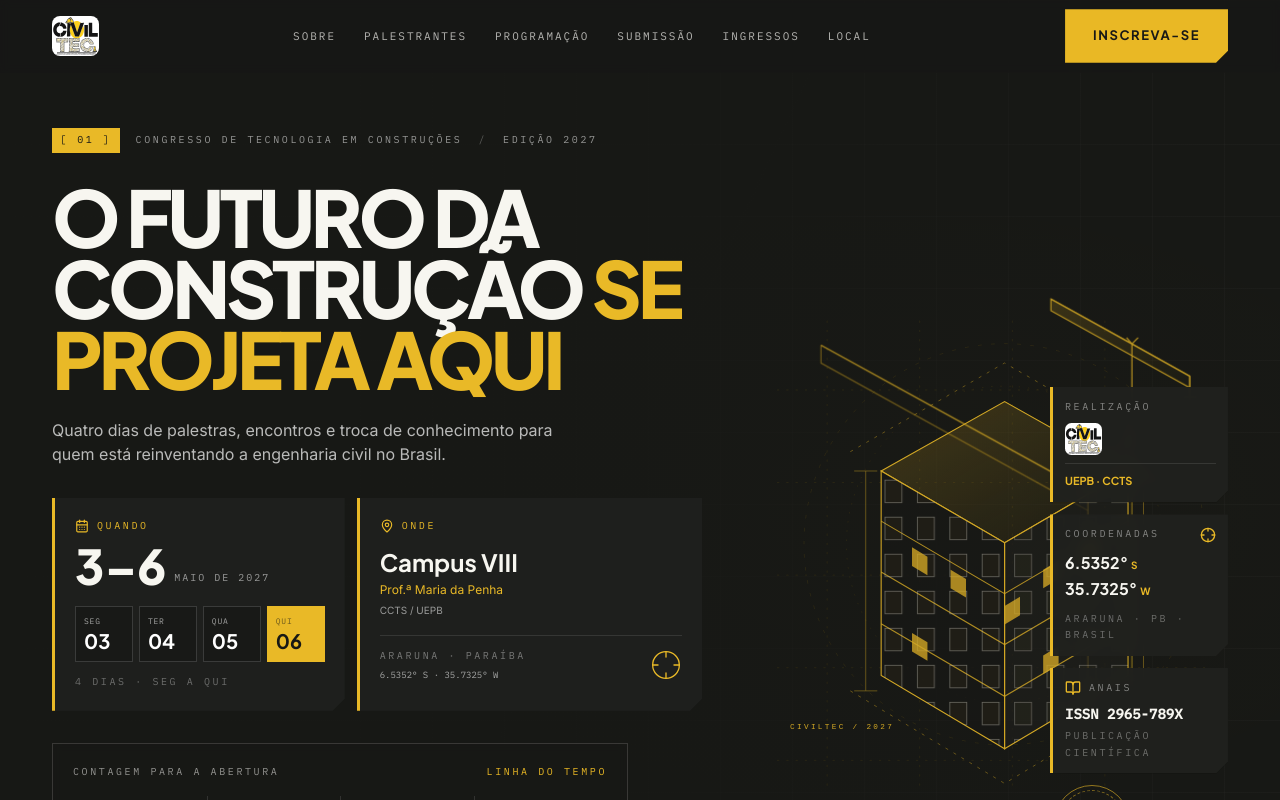
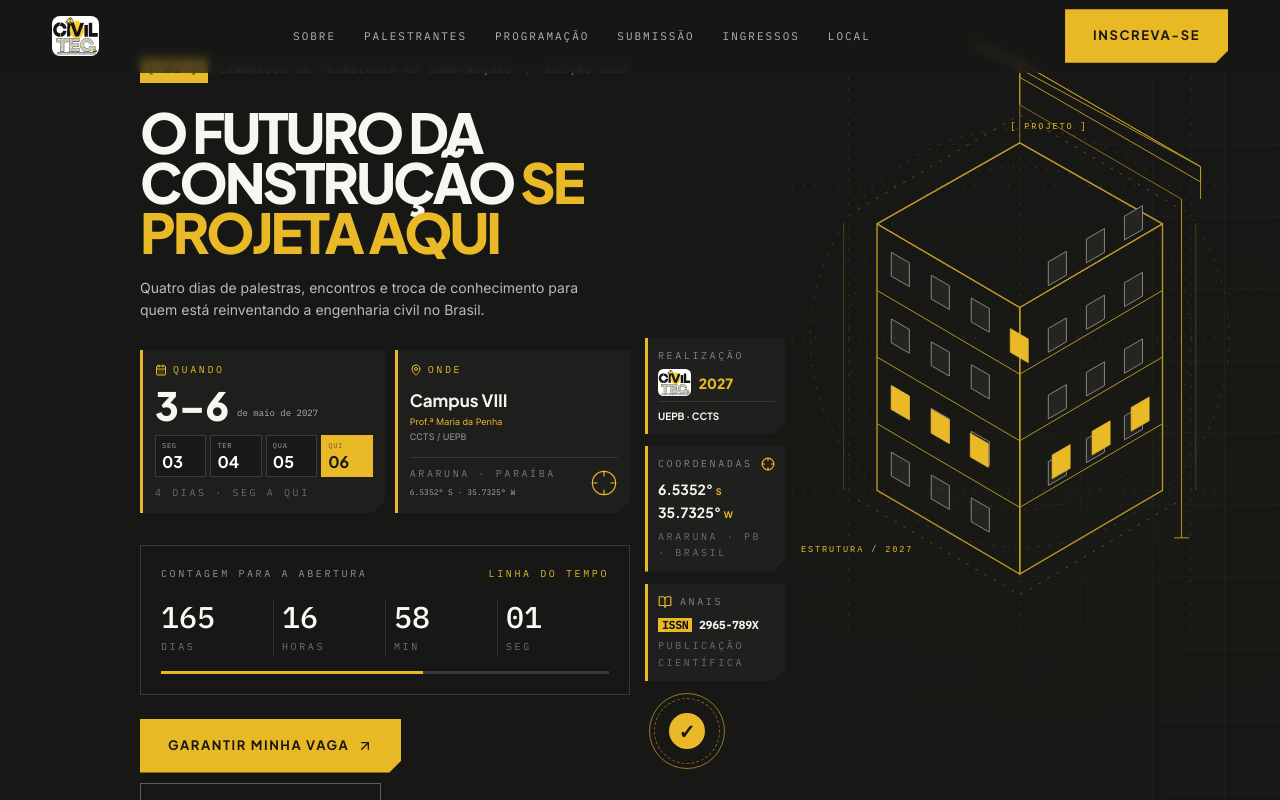
Before and after one commit to Dkalones/civil-tec, a React (Vite) app: page / in a window 1280 px wide. Shown: the top 800 px of the page. Built offline with nearby package versions, Linux system fonts and the light colour scheme.

Commit message:
Match homepage hero layout and proportions to supplied CivilTec reference

```diff
--- a/src/components/site/Hero.jsx
+++ b/src/components/site/Hero.jsx
@@ -6,60 +6,50 @@ import Countdown from "@/components/site/Countdown";
 
 function BlueprintTower() {
   return (
-    <svg viewBox="0 0 620 680" role="img" aria-label="Ilustração técnica de edifício em estrutura de concreto e guindaste" className="h-full w-full overflow-visible">
-      <defs>
-        <linearGradient id="towerGlow" x1="0" y1="0" x2="1" y2="1">
-          <stop offset="0" stopColor="#E9B927" stopOpacity=".22" />
-          <stop offset="1" stopColor="#E9B927" stopOpacity=".02" />
-        </linearGradient>
-        <pattern id="windowGrid" width="42" height="48" patternUnits="userSpaceOnUse">
-          <rect x="7" y="7" width="22" height="29" fill="#E9B927" fillOpacity=".04" stroke="#D8D5C8" strokeOpacity=".5" strokeWidth="1" />
-        </pattern>
-      </defs>
-      <g fill="none" stroke="#E9B927" strokeOpacity=".13" strokeWidth="1">
-        <path d="M35 130H590M35 250H590M35 370H590M35 490H590M35 610H590" strokeDasharray="3 9" />
-        <path d="M100 40V650M220 40V650M340 40V650M460 40V650" strokeDasharray="3 9" />
-        <circle cx="330" cy="330" r="260" strokeDasharray="5 12" />
-        <circle cx="330" cy="330" r="205" strokeDasharray="2 10" />
+    <svg viewBox="0 0 470 620" role="img" aria-label="Desenho técnico de um edifício em estrutura de concreto e guindaste" className="h-full w-full">
+      <g fill="none" stroke="#E9B927" strokeWidth="1" opacity=".8">
+        <path d="M90 190 240 105 390 190 240 278Z" />
+        <path d="M90 190V470L240 558V278Z" strokeWidth="1.4" />
+        <path d="M390 190V470L240 558V278Z" strokeWidth="1.4" />
+        <path d="M90 260 240 348 390 260M90 330 240 418 390 330M90 400 240 488 390 400" />
+        <path d="M240 278V558" />
+        <path d="M90 190 240 105 390 190" strokeWidth="1.5" />
+        <path d="M90 190 240 278 390 190" opacity=".55" />
+        <path d="M240 105 240 65 410 164" opacity=".7" />
+        <path d="M410 164V520M402 520H418" />
+        <path d="M240 65V20M240 20 430 130 430 146 240 36Z" />
+        <path d="M240 20 430 130M240 20 190 0" />
+        <path d="M240 20 240 65M430 130V164" />
+        <path d="M190 0 430 130" />
+        <path d="M70 175 240 75 410 175" strokeDasharray="3 8" opacity=".45" />
+        <path d="M70 480 240 580 410 480" strokeDasharray="3 8" opacity=".45" />
+        <path d="M55 190V470M425 190V470" opacity=".35" />
       </g>
-      <g stroke="#E9B927" strokeWidth="1.5" fill="none" opacity=".9">
-        <path d="M92 72L438 262L438 614" />
-        <path d="M92 72L92 95L438 286" opacity=".55" />
-        <path d="M438 262L495 230L495 590" opacity=".7" />
-        <path d="M438 262L495 230L549 260" />
-        <path d="M438 262L438 225L495 193L495 230" />
-        <path d="M495 193V70M495 70L570 112M495 70L390 12" />
-        <path d="M390 12L570 112L570 127L390 27Z" fill="url(#towerGlow)" />
-        <path d="M570 112V145M562 139H579" />
-        <path d="M495 70L488 62M495 70L503 62" />
+      <g fill="#242520" stroke="#A8A69C" strokeWidth=".8">
+        {Array.from({ length: 4 }, (_, row) => Array.from({ length: 3 }, (_, col) => (
+          <path key={`l-${row}-${col}`} d={`M${105 + col * 42 + row * 0} ${220 + row * 70 + col * 24} l19 11 v25 l-19 -11z`} />
+        )))}
+        {Array.from({ length: 4 }, (_, row) => Array.from({ length: 3 }, (_, col) => (
+          <path key={`r-${row}-${col}`} d={`M${270 + col * 40 - row * 0} ${230 + row * 70 - col * 24} l19 -11 v25 l-19 11z`} />
+        )))}
       </g>
-      <g stroke="#E9B927" strokeWidth="1.4" fill="url(#towerGlow)">
-        <path d="M170 235L330 145L490 235L330 328Z" />
-        <path d="M170 235V500L330 595V328Z" fill="#191A17" fillOpacity=".8" />
-        <path d="M490 235V500L330 595V328Z" fill="#20211E" fillOpacity=".75" />
-        <path d="M170 300L330 394L490 300M170 366L330 460L490 366M170 433L330 527L490 433" fill="none" opacity=".8" />
-        <path d="M330 328V595" fill="none" opacity=".65" />
+      <g fill="#E9B927" stroke="#E9B927" strokeWidth=".7">
+        <path d="M105 360 124 371V396L105 385Z" />
+        <path d="M147 385 166 396V421L147 410Z" />
+        <path d="M188 410 207 421V446L188 435Z" />
+        <path d="M274 433 293 422V447L274 458Z" />
+        <path d="M316 408 335 397V422L316 433Z" />
+        <path d="M357 383 376 372V397L357 408Z" />
+        <path d="M230 300 249 311V336L230 325Z" />
       </g>
-      <path d="M170 235V500L330 595V328Z" fill="url(#windowGrid)" opacity=".95" />
-      <path d="M490 235V500L330 595V328Z" fill="url(#windowGrid)" opacity=".8" />
-      <g fill="#E9B927" opacity=".78">
-        <path d="M210 334L230 346V370L210 358Z" />
-        <path d="M260 363L280 375V399L260 387Z" />
-        <path d="M380 363L400 351V375L380 387Z" />
-        <path d="M430 334L450 322V346L430 358Z" />
-        <path d="M210 445L230 457V481L210 469Z" />
-        <path d="M380 474L400 462V486L380 498Z" />
-        <path d="M330 410L350 398V422L330 434Z" />
+      <g fill="#E9B927" fontFamily="monospace" fontSize="9" letterSpacing="2">
+        <text x="230" y="90">[ PROJETO ]</text>
+        <text x="10" y="535">ESTRUTURA / 2027</text>
       </g>
-      <g stroke="#E9B927" strokeWidth="1" fill="none" opacity=".55">
-        <path d="M130 210L330 95L530 210" strokeDasharray="4 8" />
-        <path d="M130 520L330 640L530 520" strokeDasharray="4 8" />
-        <path d="M150 235L150 520M510 235V520" />
-        <path d="M135 235H165M495 235H525M135 520H165M495 520H525" />
-      </g>
-      <g fill="#E9B927" fontFamily="monospace" fontSize="10" letterSpacing="3">
-        <text x="390" y="175">[ PROJETO ]</text>
-        <text x="52" y="570">CIVILTEC / 2027</text>
+      <g stroke="#E9B927" strokeWidth=".7" opacity=".25" fill="none">
+        <circle cx="240" cy="310" r="220" strokeDasharray="3 9" />
+        <circle cx="240" cy="310" r="180" strokeDasharray="2 10" />
+        <path d="M0 150H470M0 310H470M0 470H470M60 0V620M240 0V620M420 0V620" strokeDasharray="2 10" />
       </g>
     </svg>
   );
@@ -67,74 +57,76 @@ function BlueprintTower() {
 
 export default function Hero() {
   return (
-    <section className="relative isolate min-h-[760px] overflow-hidden bg-[#171815] text-[#F7F6F0] lg:min-h-[calc(100svh-0px)]">
+    <section className="relative isolate min-h-[calc(100svh-60px)] overflow-hidden bg-[#171815] text-[#F7F6F0]">
       <div className="blueprint-grid-dark absolute inset-0 opacity-55" aria-hidden="true" />
-      <div className="absolute inset-0 opacity-30" aria-hidden="true" style={{ backgroundImage: "radial-gradient(ellipse at 70% 50%, rgba(233,185,39,.10), transparent 48%), linear-gradient(115deg, transparent 0 48%, rgba(255,255,255,.025) 48.1%, transparent 48.3%)" }} />
-      <div className="absolute inset-0 bg-gradient-to-r from-[#171815] via-[#171815]/95 to-[#171815]/55" aria-hidden="true" />
+      <div className="absolute inset-0 opacity-25" aria-hidden="true" style={{ backgroundImage: "radial-gradient(ellipse at 76% 54%, rgba(233,185,39,.09), transparent 45%), repeating-linear-gradient(0deg, transparent 0 59px, rgba(255,255,255,.045) 60px), repeating-linear-gradient(90deg, transparent 0 59px, rgba(255,255,255,.035) 60px)" }} />
+      <div className="absolute inset-0 bg-gradient-to-r from-[#171815] via-[#171815]/95 to-[#171815]/45" aria-hidden="true" />
 
-      <div className="relative mx-auto grid min-h-[760px] w-full max-w-[1240px] items-center gap-8 px-5 pb-12 pt-28 sm:px-8 md:pt-32 lg:min-h-[calc(100svh-0px)] lg:grid-cols-12 lg:gap-5 lg:pb-10">
-        <div className="relative z-10 lg:col-span-7">
-          <div className="flex flex-wrap items-center gap-x-4 gap-y-2">
+      <div className="relative mx-auto grid min-h-[calc(100svh-60px)] w-full max-w-[1000px] items-start gap-6 px-5 pb-8 pt-[58px] sm:px-6 lg:grid-cols-12 lg:gap-0 lg:px-0">
+        <div className="relative z-10 lg:col-span-6">
+          <div className="flex flex-wrap items-center gap-x-3 gap-y-2">
             <span className="label-mono bg-[#E9B927] px-2 py-1 text-[#171815]">[ 01 ]</span>
-            <span className="label-mono text-white/55">{EVENT.name}</span>
+            <span className="label-mono text-[8px] text-white/55 sm:text-[9px]">{EVENT.name}</span>
             <span className="label-mono text-white/30">/</span>
-            <span className="label-mono text-white/55">{EVENT.editionLabel}</span>
+            <span className="label-mono text-[8px] text-white/55 sm:text-[9px]">{EVENT.editionLabel}</span>
           </div>
 
-          <h1 className="mt-7 max-w-[780px] font-heading text-[clamp(2.8rem,6.1vw,5.35rem)] font-extrabold uppercase leading-[0.91] tracking-[-0.055em]">
-            O futuro da construção <span className="text-[#E9B927]">se projeta aqui</span>
+          <h1 className="mt-6 max-w-[510px] font-heading text-[clamp(2.7rem,4.3vw,4.35rem)] font-extrabold uppercase leading-[0.91] tracking-[-0.055em]">
+            <span className="block whitespace-nowrap">O futuro da</span>
+            <span className="block whitespace-nowrap">construção <span className="text-[#E9B927]">se</span></span>
+            <span className="block whitespace-nowrap text-[#E9B927]">projeta aqui</span>
           </h1>
 
-          <p className="mt-6 max-w-[540px] text-[15px] leading-relaxed text-white/70 sm:text-base">
+          <p className="mt-5 max-w-[475px] text-[14px] leading-[1.6] text-white/70">
             Quatro dias de palestras, encontros e troca de conhecimento para quem está reinventando a engenharia civil no Brasil.
           </p>
 
-          <div className="mt-8 grid max-w-[650px] gap-3 sm:grid-cols-[1fr_1.18fr]">
-            <div className="notch border-l-[3px] border-[#E9B927] bg-[#20211E]/90 p-4 sm:p-5">
-              <div className="flex items-center gap-2 text-[#E9B927]">
-                <CalendarDays className="h-3.5 w-3.5" />
-                <span className="label-mono text-[9px]">Quando</span>
+          <div className="mt-7 grid max-w-[490px] grid-cols-[1.04fr_1fr] gap-2.5">
+            <div className="notch min-h-[106px] border-l-[3px] border-[#E9B927] bg-[#20211E]/90 p-3">
+              <div className="flex items-center gap-1.5 text-[#E9B927]">
+                <CalendarDays className="h-3 w-3" />
+                <span className="label-mono text-[8px]">Quando</span>
               </div>
               <div className="mt-2 flex items-end gap-2">
-                <span className="font-heading text-4xl font-extrabold leading-none sm:text-5xl">3–6</span>
-                <span className="pb-1 font-mono text-[10px] uppercase tracking-[.2em] text-white/55">maio de 2027</span>
+                <span className="font-heading text-[39px] font-extrabold leading-none">3–6</span>
+                <span className="pb-1 font-mono text-[9px] text-white/65">de maio de 2027</span>
               </div>
-              <div className="mt-4 grid grid-cols-4 gap-1.5">
+              <div className="mt-2.5 grid grid-cols-4 gap-1">
                 {[
                   ["SEG", "03"], ["TER", "04"], ["QUA", "05"], ["QUI", "06"],
                 ].map(([day, date], i) => (
-                  <div key={date} className={`border p-2 ${i === 3 ? "border-[#E9B927] bg-[#E9B927] text-[#171815]" : "border-white/15 bg-black/20 text-white"}`}>
-                    <span className="block font-mono text-[8px] tracking-widest opacity-60">{day}</span>
-                    <span className="block font-heading text-xl font-bold leading-tight">{date}</span>
+                  <div key={date} className={`border px-1.5 py-1 ${i === 3 ? "border-[#E9B927] bg-[#E9B927] text-[#171815]" : "border-white/15 bg-black/20 text-white"}`}>
+                    <span className="block font-mono text-[7px] tracking-widest opacity-60">{day}</span>
+                    <span className="block font-heading text-base font-bold leading-tight">{date}</span>
                   </div>
                 ))}
               </div>
-              <p className="label-mono mt-3 text-[8px] text-white/35">4 dias · seg a qui</p>
+              <p className="label-mono mt-2 text-[7px] text-white/35">4 dias · seg a qui</p>
             </div>
 
-            <div className="notch border-l-[3px] border-[#E9B927] bg-[#20211E]/90 p-4 sm:p-5">
-              <div className="flex items-center gap-2 text-[#E9B927]">
-                <MapPin className="h-3.5 w-3.5" />
-                <span className="label-mono text-[9px]">Onde</span>
+            <div className="notch min-h-[106px] border-l-[3px] border-[#E9B927] bg-[#20211E]/90 p-3">
+              <div className="flex items-center gap-1.5 text-[#E9B927]">
+                <MapPin className="h-3 w-3" />
+                <span className="label-mono text-[8px]">Onde</span>
               </div>
-              <p className="mt-3 font-heading text-xl font-bold leading-tight sm:text-2xl">Campus VIII</p>
-              <p className="mt-1 text-xs text-[#E9B927]">Prof.ª Maria da Penha</p>
-              <p className="mt-1 text-[10px] text-white/55">CCTS / UEPB</p>
-              <div className="mt-4 flex items-center justify-between border-t border-white/10 pt-3">
+              <p className="mt-3 font-heading text-[17px] font-bold leading-tight">Campus VIII</p>
+              <p className="mt-1 text-[9px] text-[#E9B927]">Prof.ª Maria da Penha</p>
+              <p className="text-[9px] text-white/55">CCTS / UEPB</p>
+              <div className="mt-3 flex items-center justify-between border-t border-white/10 pt-2">
                 <div>
-                  <p className="label-mono text-[8px] text-white/40">Araruna · Paraíba</p>
-                  <p className="mt-1 font-mono text-[9px] text-white/60">6.5352° S · 35.7325° W</p>
+                  <p className="label-mono text-[7px] text-white/40">Araruna · Paraíba</p>
+                  <p className="mt-1 font-mono text-[8px] text-white/60">6.5352° S · 35.7325° W</p>
                 </div>
-                <Crosshair className="h-8 w-8 text-[#E9B927]" strokeWidth={1} />
+                <Crosshair className="h-7 w-7 text-[#E9B927]" strokeWidth={1} />
               </div>
             </div>
           </div>
 
-          <div className="mt-4 max-w-[650px]">
+          <div className="mt-7 max-w-[490px]">
             <Countdown />
           </div>
 
-          <div className="mt-7 flex flex-col gap-3 sm:flex-row sm:items-center">
+          <div className="mt-6 flex flex-wrap items-center gap-2.5">
             <Link to="/inscricao" className={btnPrimary}>
               Garantir minha vaga <ArrowUpRight className="h-4 w-4" aria-hidden="true" />
             </Link>
@@ -144,36 +136,37 @@ export default function Hero() {
           </div>
         </div>
 
-        <div className="relative hidden h-[610px] items-center lg:col-span-5 lg:flex">
-          <div className="absolute inset-0 opacity-90"><BlueprintTower /></div>
-          <div className="relative z-10 ml-auto mt-36 flex w-[178px] flex-col gap-3">
-            <div className="notch border-l-[3px] border-[#E9B927] bg-[#20211E]/95 p-3 shadow-xl backdrop-blur">
-              <p className="label-mono text-[8px] text-white/45">Realização</p>
-              <img src="/brand/civiltec-logo.svg" alt="CivilTec" className="mt-2 h-8 max-w-full object-contain object-left" />
-              <p className="mt-2 border-t border-white/10 pt-2 font-heading text-[11px] font-bold text-[#E9B927]">UEPB · CCTS</p>
+        <div className="relative hidden h-[620px] lg:col-span-6 lg:block">
+          <div className="absolute right-[-110px] top-[-15px] h-[590px] w-[470px]"><BlueprintTower /></div>
+          <div className="absolute left-[5px] top-[280px] z-10 flex w-[140px] flex-col gap-3">
+            <div className="notch border-l-[3px] border-[#E9B927] bg-[#20211E]/95 p-2.5 shadow-xl backdrop-blur">
+              <p className="label-mono text-[7px] text-white/45">Realização</p>
+              <div className="mt-1 flex items-center gap-2">
+                <img src="/brand/civiltec-logo.svg" alt="CivilTec" className="h-7 w-auto max-w-[60px] object-contain" />
+                <span className="font-heading text-sm font-black text-[#E9B927]">2027</span>
+              </div>
+              <p className="mt-1 border-t border-white/10 pt-1.5 font-heading text-[10px] font-bold">UEPB · CCTS</p>
             </div>
-            <div className="notch border-l-[3px] border-[#E9B927] bg-[#20211E]/95 p-3 shadow-xl backdrop-blur">
+            <div className="notch border-l-[3px] border-[#E9B927] bg-[#20211E]/95 p-2.5 shadow-xl backdrop-blur">
               <div className="flex items-center justify-between">
-                <p className="label-mono text-[8px] text-white/45">Coordenadas</p>
-                <Crosshair className="h-4 w-4 text-[#E9B927]" />
+                <p className="label-mono text-[7px] text-white/45">Coordenadas</p>
+                <Crosshair className="h-3.5 w-3.5 text-[#E9B927]" />
               </div>
-              <p className="mt-2 font-heading text-base font-bold">6.5352° <span className="text-[10px] text-[#E9B927]">S</span></p>
-              <p className="font-heading text-base font-bold">35.7325° <span className="text-[10px] text-[#E9B927]">W</span></p>
-              <p className="label-mono mt-2 text-[7px] text-white/35">Araruna · PB · Brasil</p>
+              <p className="mt-1.5 font-heading text-sm font-bold">6.5352° <span className="text-[9px] text-[#E9B927]">S</span></p>
+              <p className="font-heading text-sm font-bold">35.7325° <span className="text-[9px] text-[#E9B927]">W</span></p>
+              <p className="label-mono mt-1 text-[6px] text-white/35">Araruna · PB · Brasil</p>
             </div>
-            <div className="notch border-l-[3px] border-[#E9B927] bg-[#20211E]/95 p-3 shadow-xl backdrop-blur">
+            <div className="notch border-l-[3px] border-[#E9B927] bg-[#20211E]/95 p-2.5 shadow-xl backdrop-blur">
               <div className="flex items-center gap-2">
-                <BookOpen className="h-4 w-4 text-[#E9B927]" />
-                <p className="label-mono text-[8px] text-white/45">Anais</p>
+                <BookOpen className="h-3.5 w-3.5 text-[#E9B927]" />
+                <p className="label-mono text-[7px] text-white/45">Anais</p>
               </div>
-              <p className="mt-2 font-mono text-sm font-bold">ISSN {EVENT.issn}</p>
-              <p className="label-mono mt-1 text-[7px] text-white/35">Publicação científica</p>
+              <p className="mt-1.5 font-mono text-[11px] font-bold"><span className="bg-[#E9B927] px-1 text-[#171815]">ISSN</span> {EVENT.issn}</p>
+              <p className="label-mono mt-1 text-[6px] text-white/35">Publicação científica</p>
             </div>
             <div className="ml-1 grid h-[76px] w-[76px] place-items-center rounded-full border border-[#E9B927]/60 p-1">
               <div className="grid h-full w-full place-items-center rounded-full border border-dashed border-[#E9B927]/50">
-                <div className="grid h-9 w-9 place-items-center rounded-full bg-[#E9B927] text-[#171815]">
-                  <span className="font-heading text-xl font-black">✓</span>
-                </div>
+                <div className="grid h-9 w-9 place-items-center rounded-full bg-[#E9B927] text-[#171815]"><span className="font-heading text-xl font-black">✓</span></div>
               </div>
             </div>
           </div>
```
